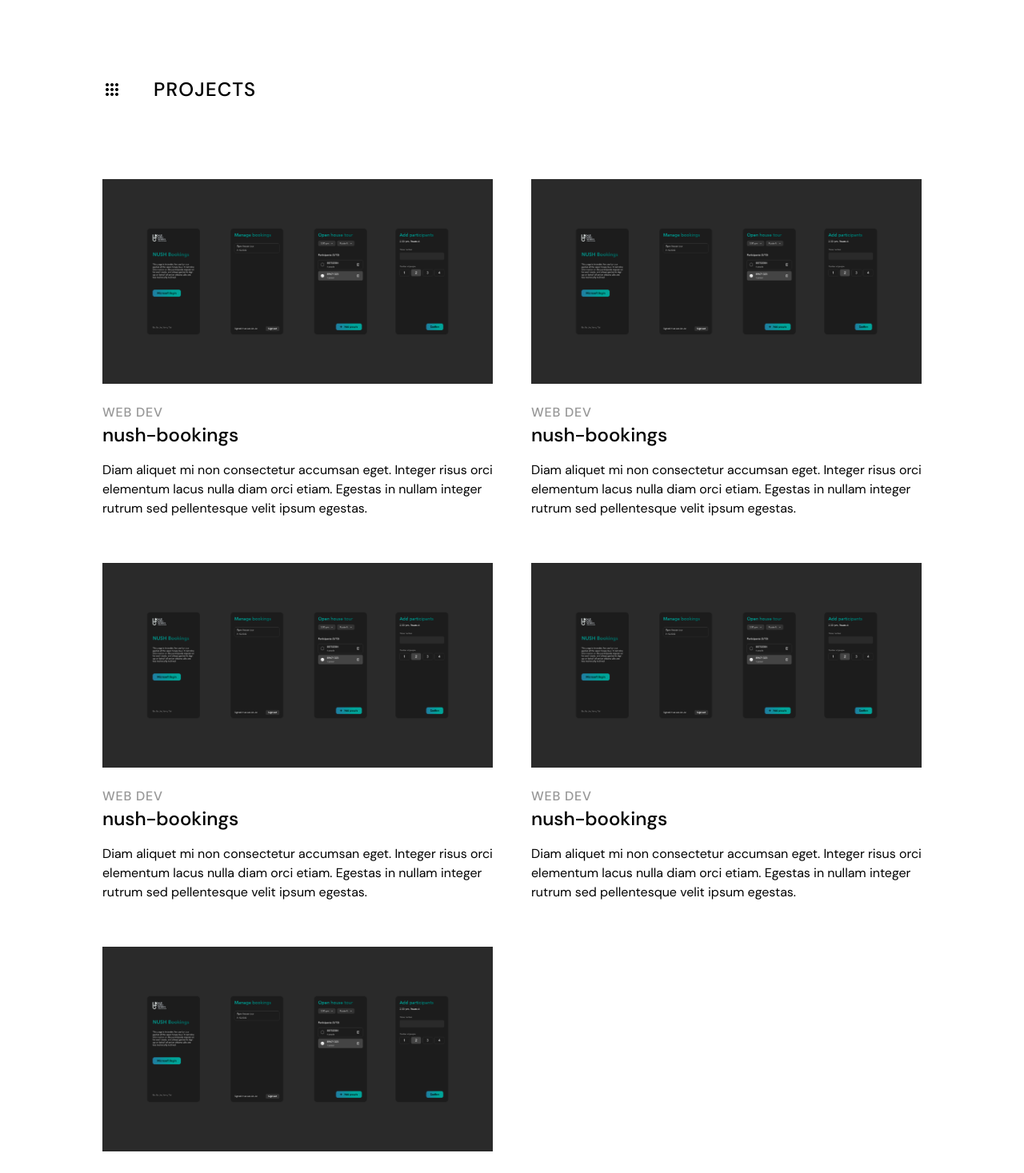
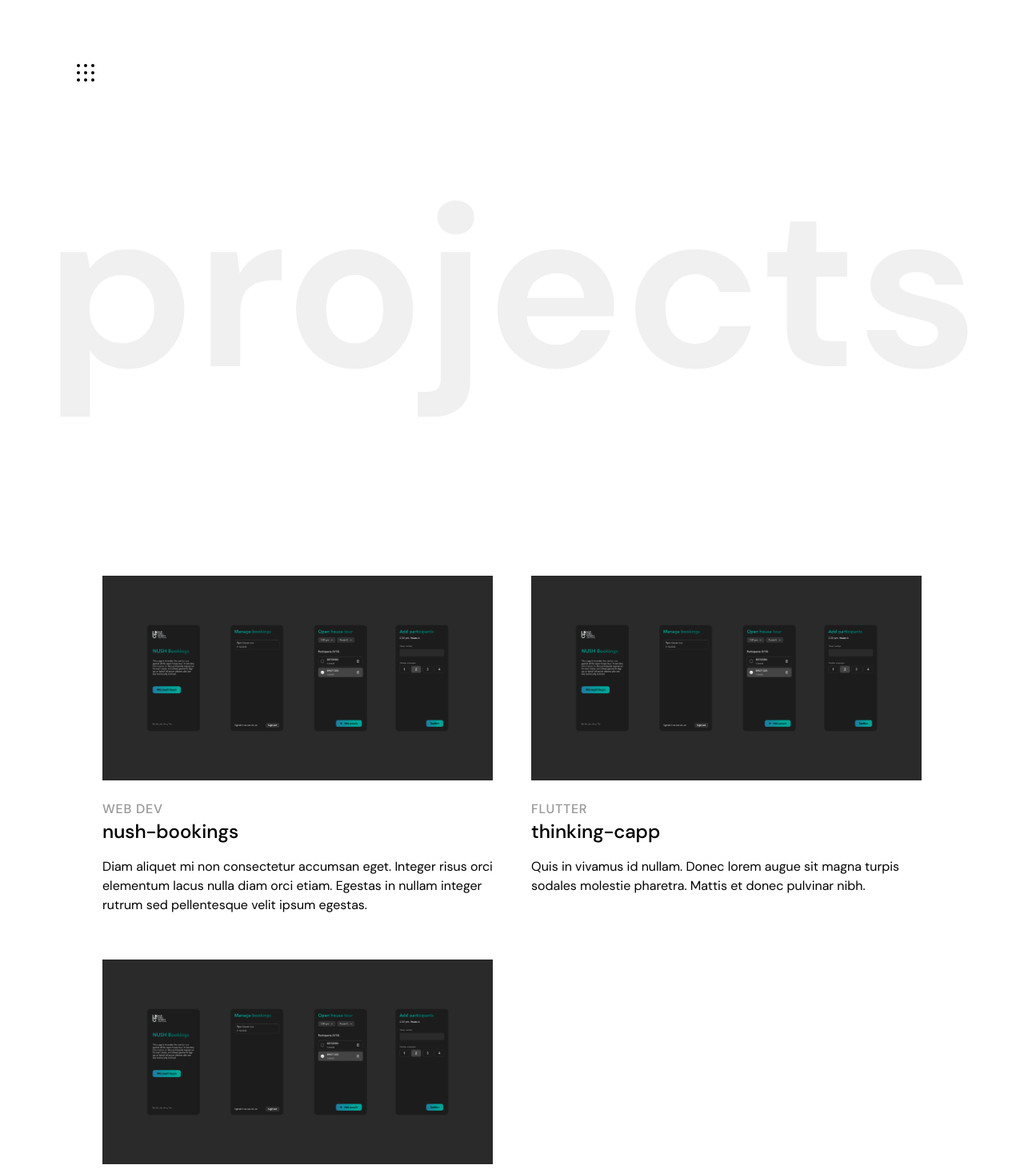
Before and after one commit to mkofdwu/website, a Vue app: page /projects in a window 1280 px wide. Shown: the top 1467 px of the page at 80% size. Built offline with nearby package versions, Linux system fonts and the light colour scheme.

Commit message:
decrease nav button size, update projectslist design

```diff
--- a/src/components/NavButton.vue
+++ b/src/components/NavButton.vue
@@ -1,18 +1,40 @@
 <template>
-  <div class="nav-bar fixed w-screen py-24 pl-1/2 flex flex-col gap-y-5 bg-almost-black z-10" :class="{ opened }">
-    <router-link to="/"
-      class="text-white text-4xl font-bold transition-opacity opacity-40 hover:opacity-100">Home</router-link>
-    <router-link to="/about"
-      class="text-white text-4xl font-bold transition-opacity opacity-40 hover:opacity-100">About</router-link>
-    <router-link to="/projects"
-      class="text-white text-4xl font-bold transition-opacity opacity-40 hover:opacity-100">Projects</router-link>
-    <router-link to="/contact"
-      class="text-white text-4xl font-bold transition-opacity opacity-40 hover:opacity-100">Contact</router-link>
+  <div
+    class="nav-bar fixed w-screen py-24 pl-1/2 flex flex-col gap-y-5 bg-almost-black z-10"
+    :class="{ opened }"
+  >
+    <router-link
+      to="/"
+      class="text-white text-4xl font-bold transition-opacity opacity-40 hover:opacity-100"
+      >Home</router-link
+    >
+    <router-link
+      to="/about"
+      class="text-white text-4xl font-bold transition-opacity opacity-40 hover:opacity-100"
+      >About</router-link
+    >
+    <router-link
+      to="/projects"
+      class="text-white text-4xl font-bold transition-opacity opacity-40 hover:opacity-100"
+      >Projects</router-link
+    >
+    <router-link
+      to="/contact"
+      class="text-white text-4xl font-bold transition-opacity opacity-40 hover:opacity-100"
+      >Contact</router-link
+    >
   </div>
-  <div class="fixed ml-28 mt-24 cursor-pointer w-fit z-20" @click="opened = !opened">
+  <div
+    class="fixed ml-24 mt-20 cursor-pointer w-fit z-20"
+    @click="opened = !opened"
+  >
     <div class="line" :class="{ opened }"></div>
     <div class="line line-2" :class="{ opened }"></div>
-    <div class="grid grid-cols-3 gap-1.5 transition-opacity" :class="{ fade: opened }">
+    <div
+      class="grid grid-cols-3 transition-opacity"
+      :class="{ fade: opened }"
+      style="gap: 5px"
+    >
       <div class="dot"></div>
       <div class="dot"></div>
       <div class="dot"></div>
@@ -25,8 +47,11 @@
     </div>
   </div>
   <span
-    class="fixed ml-44 text-white text-xl font-medium uppercase tracking-widest transition-opacity opacity-0 z-20 select-none"
-    :class="{ 'opacity-100': opened }" style="top: 5.875rem">Menu</span>
+    class="fixed ml-36 text-white text-xl font-medium uppercase tracking-widest transition-opacity opacity-0 z-20 select-none"
+    :class="{ 'opacity-100': opened }"
+    style="top: 4.875rem"
+    >Menu</span
+  >
 </template>
 
 <script setup lang="ts">
@@ -95,6 +120,6 @@ onUnmounted(() => {
 }
 
 .line.opened {
-  width: 1.8rem;
+  width: 1.7rem;
 }
 </style>
--- a/src/views/ProjectsListView.vue
+++ b/src/views/ProjectsListView.vue
@@ -1,25 +1,44 @@
 <template>
   <div>
-    <div class="flex items-center pl-32 py-24">
+    <NavButton />
+    <!-- <div class="flex items-center pl-32 py-24">
       <div class="material-symbols-outlined mr-10">apps</div>
       <h1 class="text-2xl font-medium uppercase tracking-wider">Projects</h1>
-    </div>
-    <div class="grid gap-x-12 gap-y-14 mx-32" style="grid-template-columns: repeat(auto-fit, minmax(320px, 1fr))">
-      <project-tile :project="projects[0]" />
-      <project-tile :project="projects[0]" />
-      <project-tile :project="projects[0]" />
-      <project-tile :project="projects[0]" />
-      <project-tile :project="projects[0]" />
+    </div> -->
+    <h1
+      class="fixed w-screen flex items-center justify-center text-humongous font-bold transition-opacity select-none"
+      :style="`height: 90vh; opacity: ${largeTextOpacity}`"
+    >
+      projects
+    </h1>
+    <div style="height: 90vh"></div>
+    <div
+      class="grid gap-x-12 gap-y-14 mx-32 mb-32"
+      style="grid-template-columns: repeat(auto-fit, minmax(320px, 1fr))"
+    >
+      <project-tile
+        v-for="project in projects"
+        :key="project.id"
+        :project="project"
+      />
     </div>
   </div>
 </template>
 
 <script setup lang="ts">
+import { ref, onMounted } from "vue";
+import NavButton from "@/components/NavButton.vue";
 import ProjectTile from "@/components/ProjectTile.vue";
-import type { Project } from "@/types/Project";
 import { projects } from "@/data/projects";
+
+const largeTextOpacity = ref(0.06);
+
+onMounted(() => {
+  window.addEventListener("scroll", () => {
+    const x = window.scrollY / window.innerHeight;
+    largeTextOpacity.value = x > 0.7 ? 0 : -0.06 * (1 / 0.7) * x + 0.06;
+  });
+});
 </script>
 
-<style scoped>
-
-</style>
+<style scoped></style>
```
